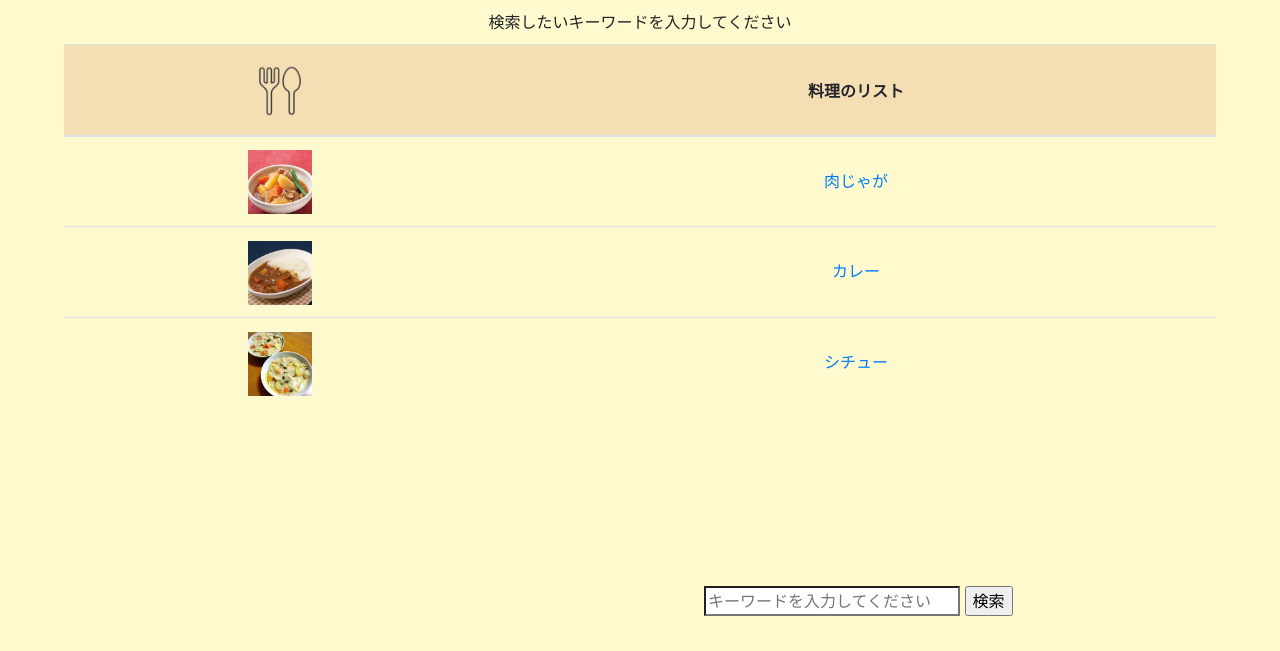
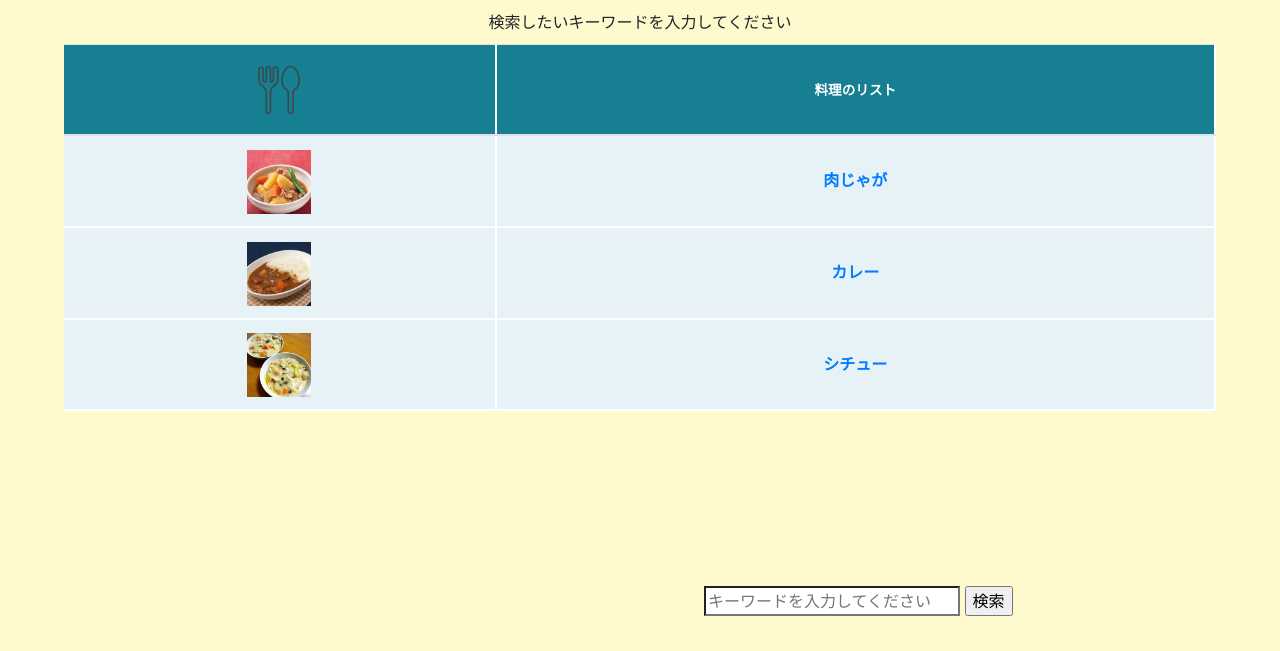
Before and after one commit to trainshogi/ec_food, a PHP site: page /index.html in a window 1280 px wide. Shown: the part 64-715 px from the top of the page. Run offline with PHP 8.4, Linux system fonts and the light colour scheme.

Commit message:
Update indexstyle.css

```diff
--- a/css/indexstyle.css
+++ b/css/indexstyle.css
@@ -30,11 +30,40 @@
 	width:90vw;
 	text-align: center;
 	line-height: 5vw;
+	 border-collapse: collapse;
+  margin: 0 auto;
+  padding: 0;
+  table-layout: fixed;
+  font-weight: bold;
 }
 
-.table tr:nth-child(1){
-	height: 10px;
+table tr {
+  background-color: #e6f2f5;
+  border-bottom: 2px solid #fff;
 }
+table th,
+table td {
+  padding: 1em 10px 1em 1em;
+  border-right: 2px solid #fff;
+}
+table th {
+  font-size: .85em;
+}
+table thead tr{
+  background-color: #167F92;
+  color:#fff;
+}
+table tbody th {
+    background: #78bbc7;
+    color: #fff;
+}
+.cname{
+  color: #167F92;
+}
+.non{
+  background:#fff
+}
+
 .cookphoto{
 	width:5vw;
 	height:5vw;
```
